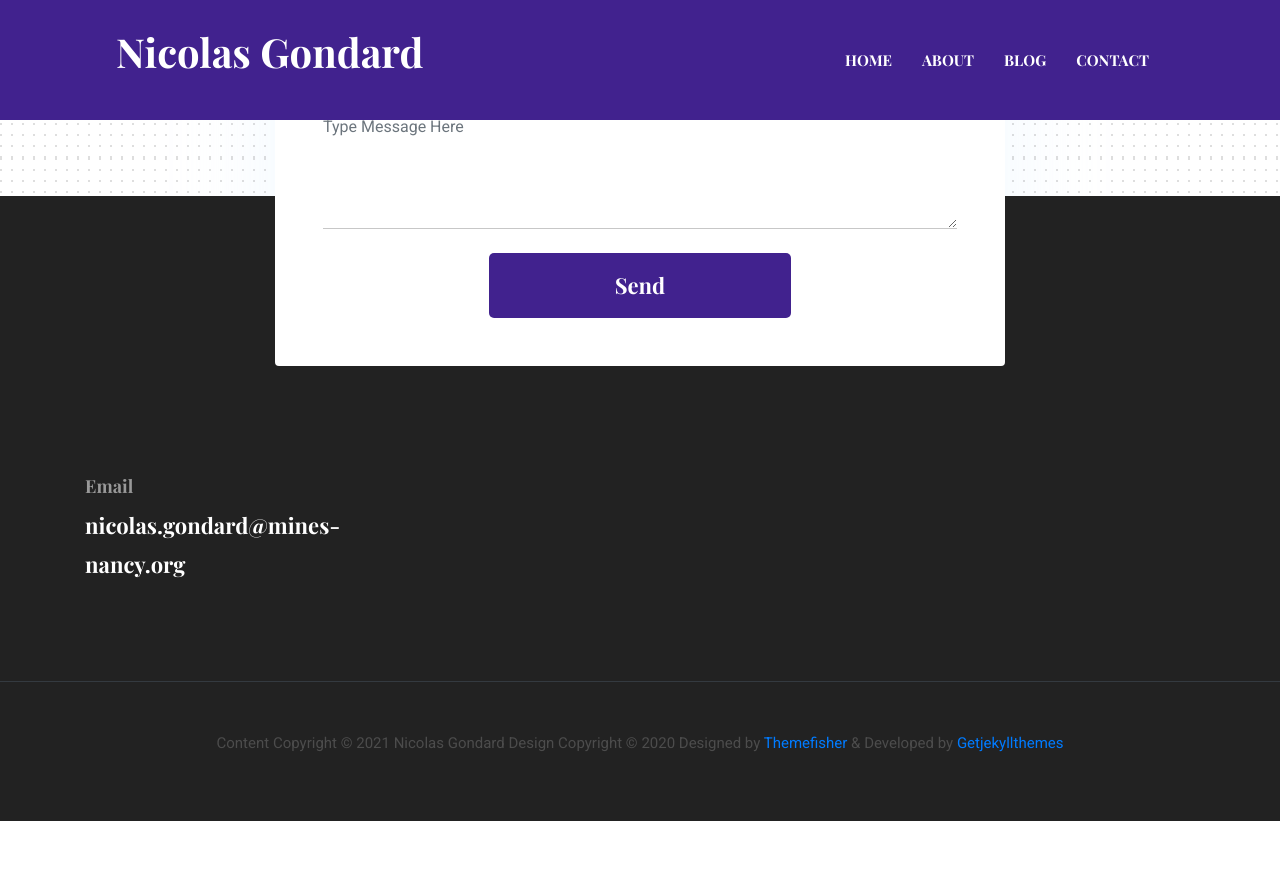
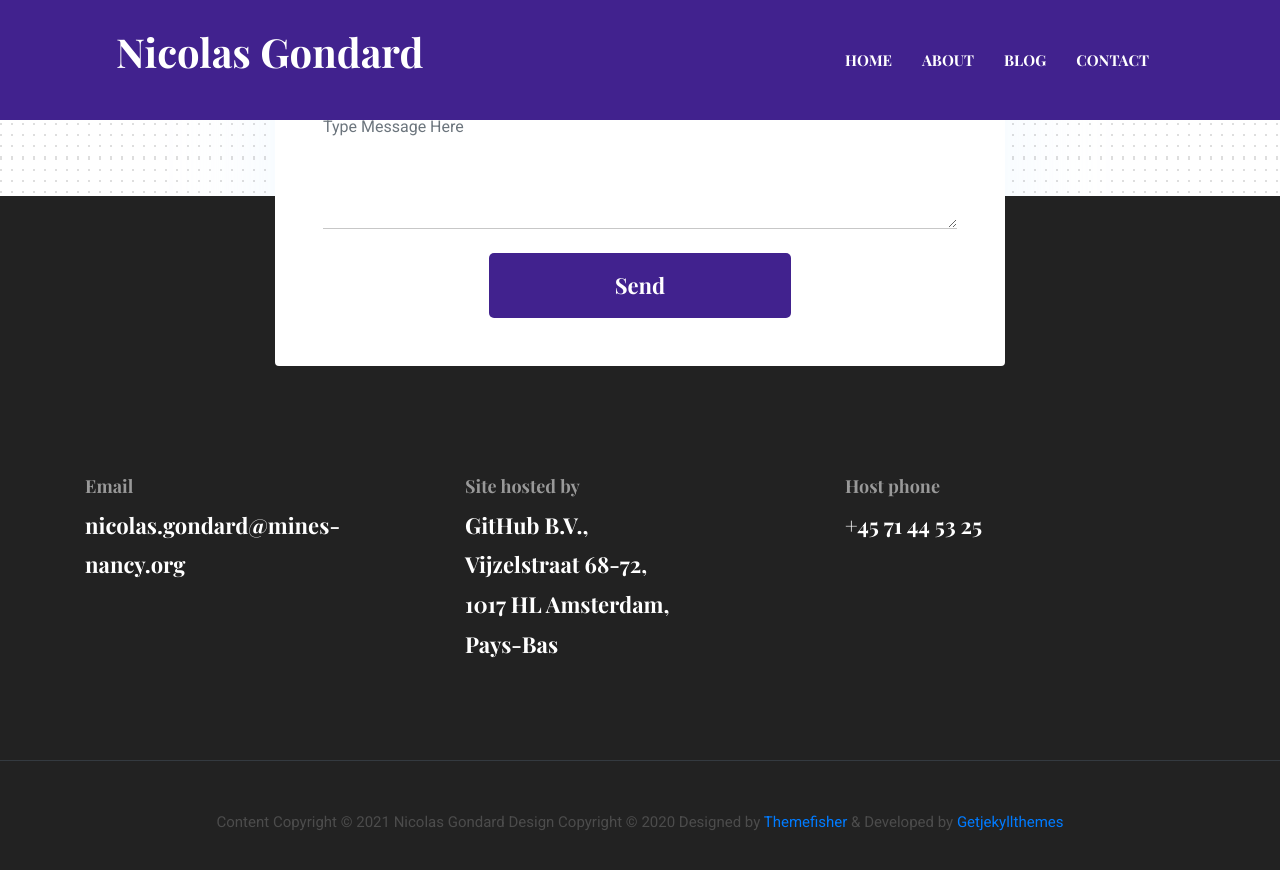
Before and after one commit to ngondard/ngondard.github.io, a Jekyll site: the page built from index.html, in a window 1280 px wide and 900 px high, scrolled down 5189 px. Shown: the top 870 px of the window. Built offline with Jekyll 4.4.1, drawn with Linux system fonts in a browser that asks for light colours; before the commit the page ends 6010 px from its top, so only the background shows below that.

Commit message:
Add host info in settings in footer
Settings updates:
- host address
- host phone nb

Layout update:
- uncomment address
- uncomment phone

```diff
--- a/_data/settings.yml
+++ b/_data/settings.yml
@@ -7,6 +7,8 @@ author: Nicolas Gondard
 description: Nicolas Gondard's website
 email: nicolas.gondard@mines-nancy.org
 copyright: Content Copyright &copy; 2021 Nicolas Gondard Design Copyright &copy; 2020 Designed by [Themefisher](https://themefisher.com) & Developed by [Getjekyllthemes](https://getjekyllthemes.com)
+address: GitHub B.V., <br>Vijzelstraat 68-72,<br>1017 HL Amsterdam,<br> Pays-Bas
+phone: +45 71 44 53 25
 
 menu:
 - {name: About, link: '/about'}
@@ -66,7 +68,7 @@ work-process:
 
   - title : "Design and Develop"
     icon : "assets/images/icons/design.png"
-    content : "While liaising with the development team, for instance in daily meetings, I follow the project up. I take the relevant actions, such as letting the operation team knwo of the technical requirements."
+    content : "While liaising with the development team, for instance in daily meetings, I follow the project up. I take the relevant actions, such as letting the operation team know of the technical requirements."
 
   - title : "Deliver"
     icon : "assets/images/icons/print.png"
--- a/_includes/footer.html
+++ b/_includes/footer.html
@@ -7,14 +7,14 @@
           <h5 class="text-light">Email</h5>
           <p class="text-white paragraph-lg font-secondary">{{ site.data.settings.email }}</p>
         </div>
-        <!--div class="col-md-4">
-          <h5 class="text-light">Phone</h5>
+        <div class="col-md-4">
+          <h5 class="text-light">Site hosted by</h5>
+          <p class="text-white paragraph-lg font-secondary">{{ site.data.settings.address }}</p>
+        </div>
+        <div class="col-md-4">
+          <h5 class="text-light">Host phone</h5>
           <p class="text-white paragraph-lg font-secondary">{{ site.data.settings.phone }}</p>
         </div>
-        <div class="col-md-4">
-          <h5 class="text-light">Address</h5>
-          <p class="text-white paragraph-lg font-secondary">{{ site.data.settings.address }}</p>
-        </div-->
       </div>
     </div>
   </div>
```
